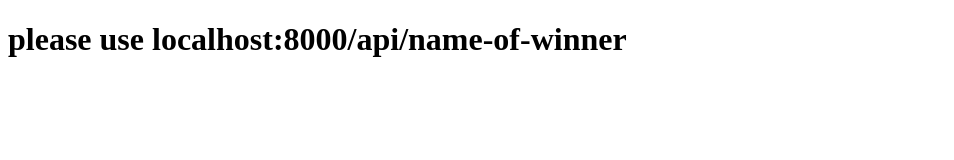
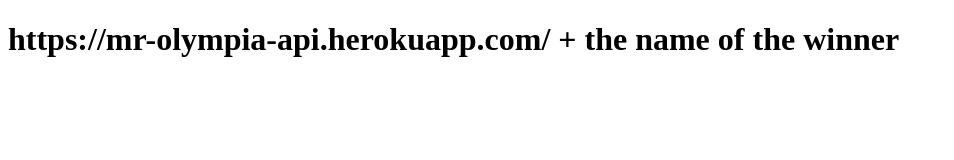
Before and after one commit to kmooredev/mr-olympia-api, a website: page index.html in a window 1280 px wide. Shown: the whole page, without its empty margins (0-954 px from the left). Drawn offline with Linux system fonts and the light colour scheme.

Commit message:
updated index.html

```diff
--- a/index.html
+++ b/index.html
@@ -7,6 +7,6 @@
   <title>Mr. Olympia API</title>
 </head>
 <body>
-  <h1>please use localhost:8000/api/name-of-winner</h1>
+  <h1>https://mr-olympia-api.herokuapp.com/ + the name of the winner</h1>
 </body>
 </html>
```
